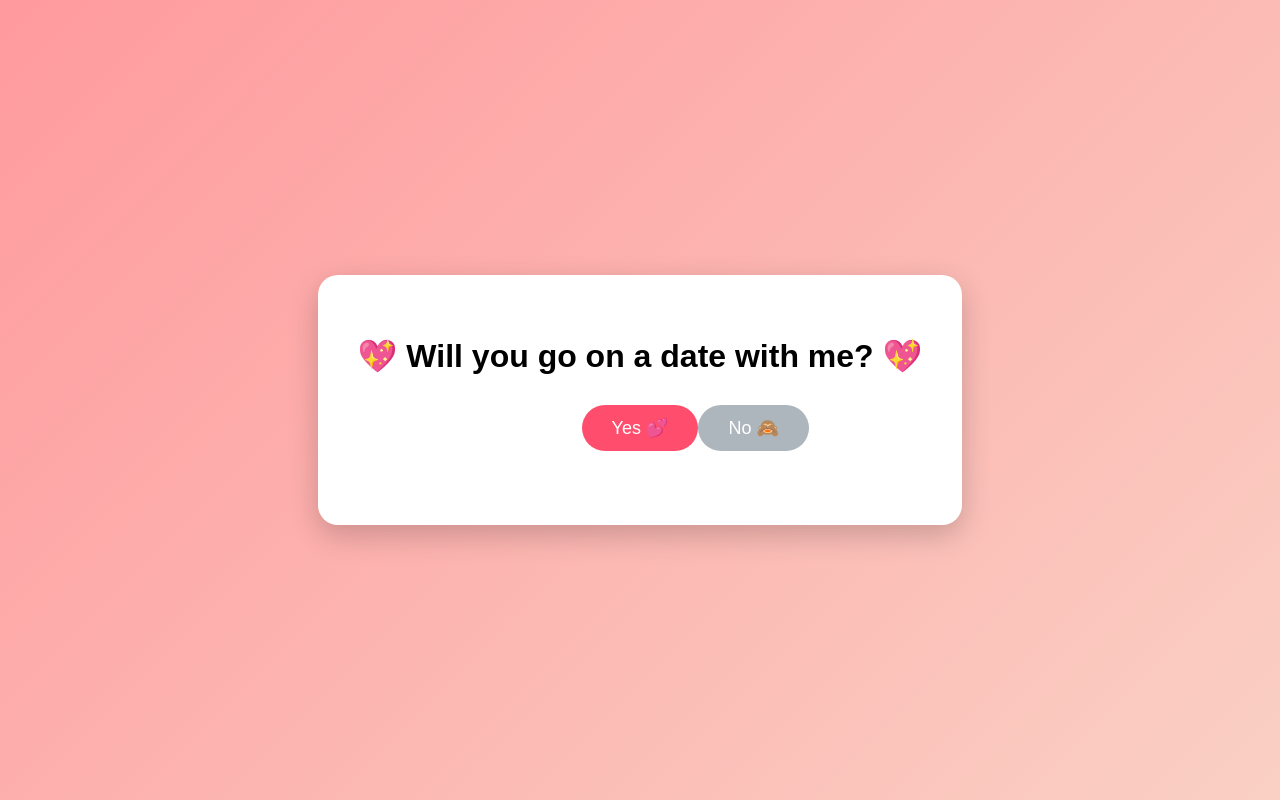
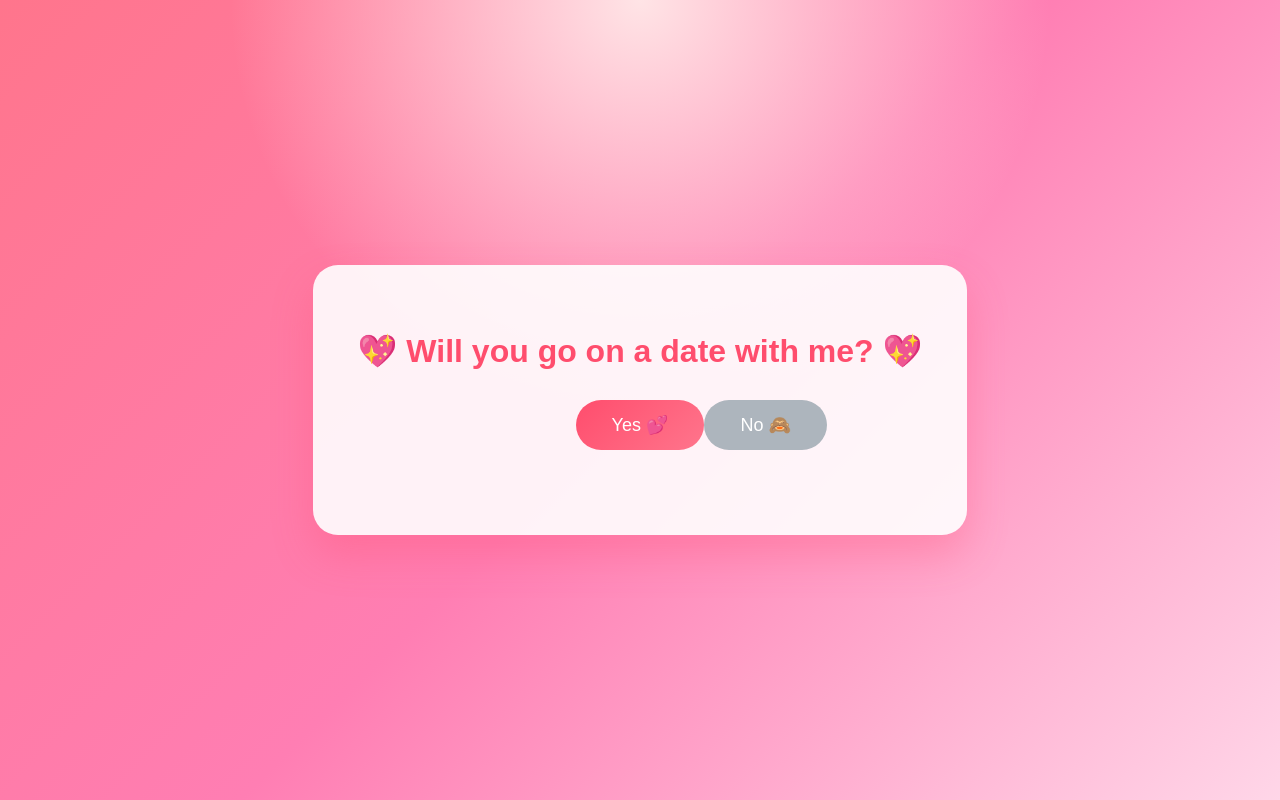
Before and after one commit to Anweshatitly/date, a plain HTML site: page index.html in a window 1280 px wide. Drawn offline with Linux system fonts and the light colour scheme.

Commit message:
Update style.css

```diff
--- a/style.css
+++ b/style.css
@@ -1,40 +1,62 @@
 body {
   margin: 0;
   height: 100vh;
-  background: linear-gradient(135deg, #ff9a9e, #fad0c4);
+  background:
+    radial-gradient(circle at top, #ffe4e6, transparent 40%),
+    linear-gradient(135deg, #ff758c, #ff7eb3, #ffd6e8);
   display: flex;
   justify-content: center;
   align-items: center;
-  font-family: Poppins, Arial, sans-serif;
+  font-family: 'Poppins', Arial, sans-serif;
+  overflow: hidden;
 }
 
 .container {
   text-align: center;
-  background: white;
-  padding: 40px;
-  border-radius: 20px;
-  box-shadow: 0 10px 30px rgba(0,0,0,0.2);
+  background: rgba(255, 255, 255, 0.9);
+  padding: 45px;
+  border-radius: 25px;
+  box-shadow: 0 20px 40px rgba(255, 77, 109, 0.3);
+  animation: fadeIn 1.2s ease;
+}
+
+@keyframes fadeIn {
+  from {
+    opacity: 0;
+    transform: scale(0.9);
+  }
+  to {
+    opacity: 1;
+    transform: scale(1);
+  }
 }
 
 h1 {
   margin-bottom: 30px;
+  color: #ff4d6d;
 }
 
 .buttons {
   position: relative;
-  height: 80px;
+  height: 90px;
 }
 
 button {
-  padding: 12px 30px;
+  padding: 14px 36px;
   font-size: 18px;
   border: none;
-  border-radius: 30px;
+  border-radius: 40px;
   cursor: pointer;
+  transition: transform 0.2s ease, box-shadow 0.2s ease;
+}
+
+button:hover {
+  transform: scale(1.05);
+  box-shadow: 0 8px 20px rgba(0,0,0,0.2);
 }
 
 #yesBtn {
-  background: #ff4d6d;
+  background: linear-gradient(135deg, #ff4d6d, #ff758c);
   color: white;
 }
 
@@ -49,7 +71,13 @@ button {
 }
 
 #message {
-  margin-top: 25px;
+  margin-top: 30px;
   font-size: 20px;
   color: #ff4d6d;
+  animation: pop 0.6s ease;
 }
+
+@keyframes pop {
+  0% { transform: scale(0.5); opacity: 0; }
+  100% { transform: scale(1); opacity: 1; }
+}
```
